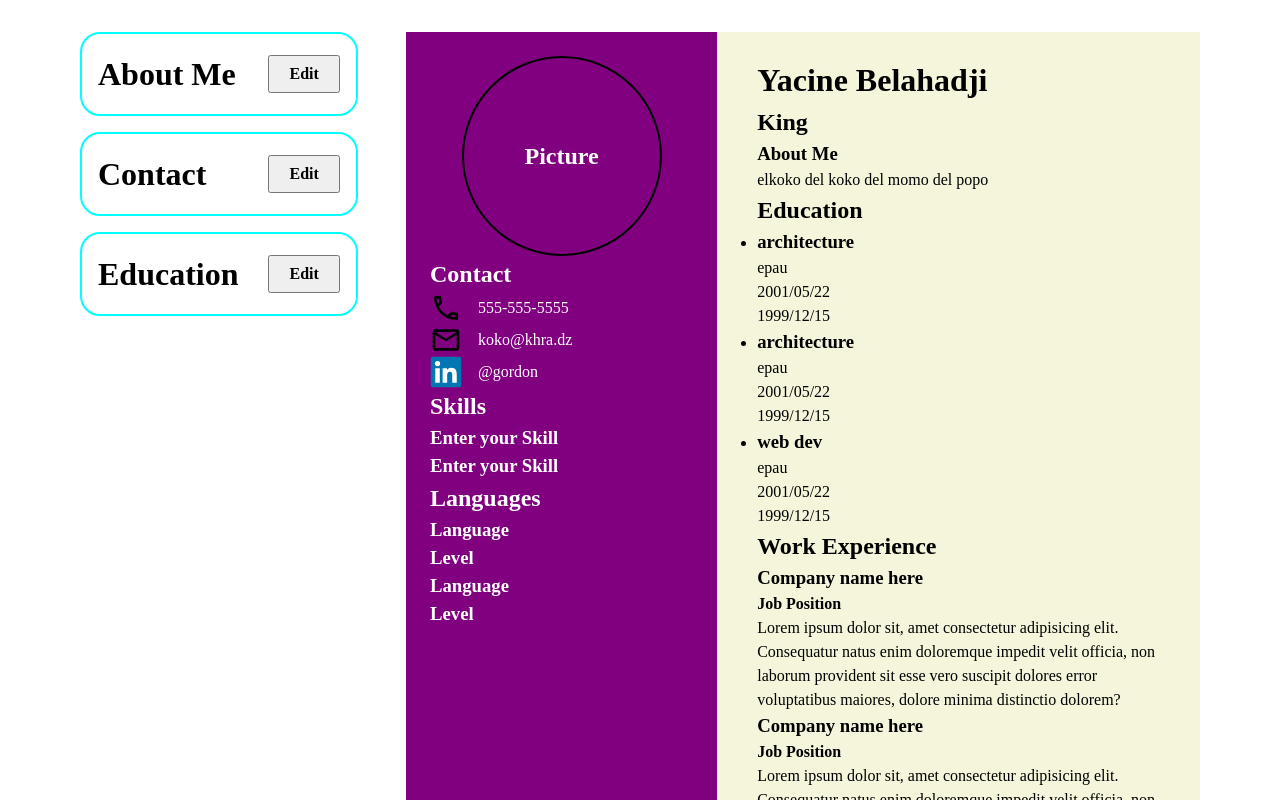
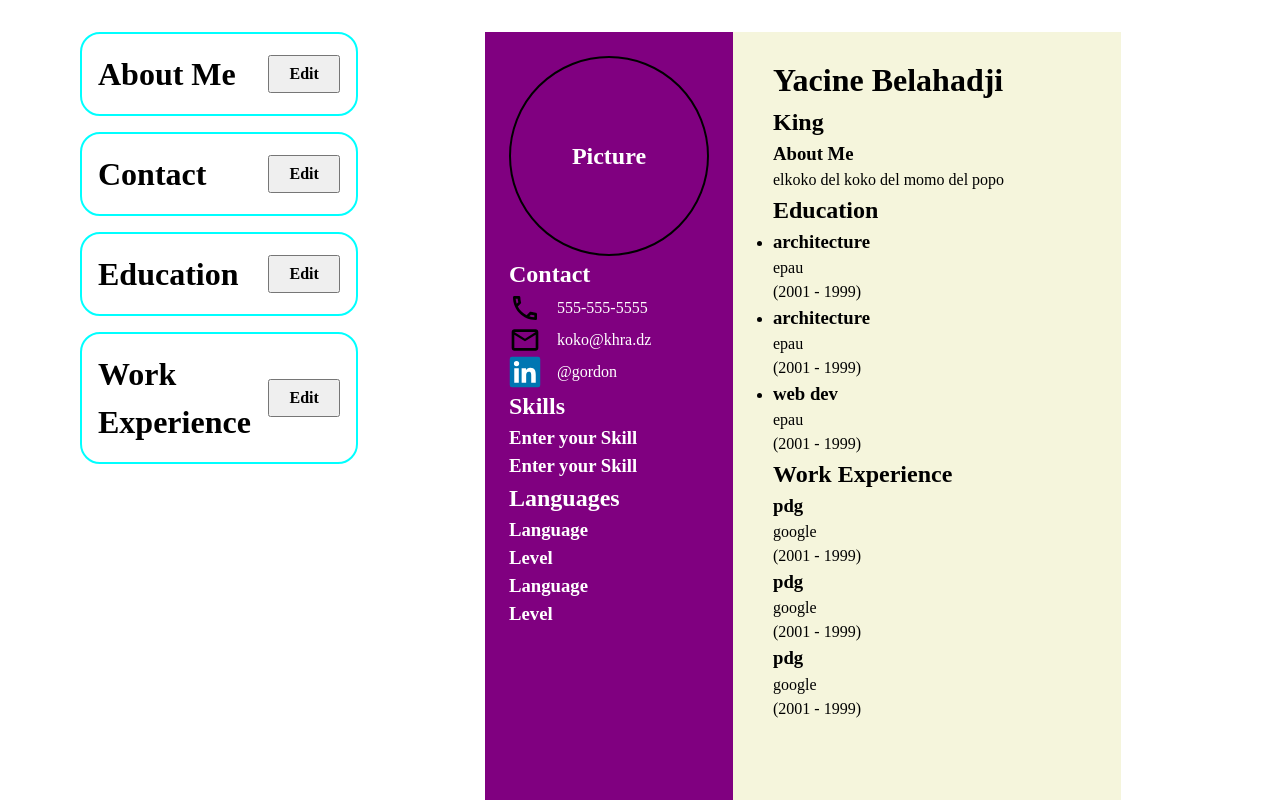
Before and after one commit to 3antozz/CV-Generator, a React (Vite) app: page / in a window 1280 px wide. Shown: the top 800 px of the page. Built offline with nearby package versions, Linux system fonts and the light colour scheme.

Commit message:
add education and work sections

```diff
--- a/src/App.jsx
+++ b/src/App.jsx
@@ -27,25 +27,56 @@ function App() {
 
   const [education, setEducation] = useState([
     {
+      isOpen: false,
       id: crypto.randomUUID(),
       major: 'architecture',
       institution: 'epau',
-      startDate: '2001/05/22',
-      endDate: '1999/12/15'
+      startDate: '2001-05',
+      endDate: '1999-12'
     },
     {
+      isOpen: false,
       id: crypto.randomUUID(),
       major: 'architecture',
       institution: 'epau',
-      startDate: '2001/05/22',
-      endDate: '1999/12/15'
+      startDate: '2001-05',
+      endDate: '1999-12'
     },
     {
+      isOpen: false,
       id: crypto.randomUUID(),
       major: 'web dev',
       institution: 'epau',
-      startDate: '2001/05/22',
-      endDate: '1999/12/15'
+      startDate: '2001-05',
+      endDate: '1999-12'
+    }
+  ])
+
+  const [workOpen, setWorkOpen] = useState(false)
+  const [work, setWork] = useState([
+    {
+      isOpen: false,
+      id: crypto.randomUUID(),
+      company: 'google',
+      job: 'pdg',
+      startDate: '2001-05',
+      endDate: '1999-12'
+    },
+    {
+      isOpen: false,
+      id: crypto.randomUUID(),
+      company: 'google',
+      job: 'pdg',
+      startDate: '2001-05',
+      endDate: '1999-12'
+    },
+    {
+      isOpen: false,
+      id: crypto.randomUUID(),
+      company: 'google',
+      job: 'pdg',
+      startDate: '2001-05',
+      endDate: '1999-12'
     }
   ])
 
@@ -54,11 +85,17 @@ function App() {
   }
 
   function educationHandler (event, elementId, obj) {
-    console.log(elementId);
-    console.log(obj);
-    console.log(education);
     event.preventDefault();
     setEducation(education.map((item) => item.id === elementId ? {...item, ...obj} : item))
+  }
+
+  function workButton () {
+    setWorkOpen(!workOpen);
+  }
+
+  function workHandler (event, elementId, obj) {
+    event.preventDefault();
+    setWork(work.map((item) => item.id === elementId ? {...item, ...obj} : item))
   }
 
   function contactHandler (event, obj) {
@@ -73,7 +110,7 @@ function App() {
   }
   return (
     <div className="container">
-      <Forms aboutValues={about} aboutChange={aboutHandler} contactValues={contact} contactChange={contactHandler} educationValues={education} educationOpen={educationOpen} setEducation={educationButton} educationChange={educationHandler} />
+      <Forms aboutValues={about} aboutChange={aboutHandler} contactValues={contact} contactChange={contactHandler} educationValues={education} educationOpen={educationOpen} setEducation={educationButton} educationChange={educationHandler} workValues={work} workOpen={workOpen} setWork={workButton} workChange={workHandler} />
       <div className="resume">
         <div className="left">
           <Picture />
@@ -84,7 +121,7 @@ function App() {
         <div className="right">
           <About values={about}/>
           <Education values={education}/>
-          <Work />
+          <Work values={work} />
         </div>
       </div>
     </div>
--- a/src/components/Education.jsx
+++ b/src/components/Education.jsx
@@ -11,6 +11,10 @@ function Education ({values}) {
     )
 }
 
+function convertDateToYear (date) {
+    return new Date(date).getFullYear();
+}
+
 
 
 function Major ({item}) {
@@ -18,8 +22,7 @@ function Major ({item}) {
         <li>
             <h3>{item.major}</h3>
             <p>{item.institution}</p>
-            <p>{item.startDate}</p>
-            <p>{item.endDate}</p>
+            <p>({convertDateToYear(item.startDate)} - {convertDateToYear(item.endDate)})</p>
         </li>
     )
 }
--- a/src/components/Forms.jsx
+++ b/src/components/Forms.jsx
@@ -1,6 +1,6 @@
 import '../styles/Forms.css'
 
-function Forms ({aboutValues, aboutChange, contactValues, contactChange, educationValues, educationChange, educationOpen, setEducation}) {
+function Forms ({aboutValues, aboutChange, contactValues, contactChange, educationValues, educationChange, educationOpen, setEducation, workValues, workOpen, setWork, workChange}) {
     return (
         <div className="forms">
             <form className='form-about' action="">
@@ -45,24 +45,40 @@ function Forms ({aboutValues, aboutChange, contactValues, contactChange, educati
                     </div>
                 </>}
             </form>
-            <form className='form-education' action="">
+            <div className='form-education form' action="">
                 <div>
                     <h1>Education</h1>
                     <button type="button" className='open' onClick={setEducation}>{educationOpen ? 'Submit' : 'Edit'}</button>
                 </div>
                 {educationOpen &&
                 <>
-                    {educationValues.map((item) => <EducationForm key={item.id} item={item} onEdit={educationChange} />)}
+                    {educationValues.map((item) => <MajorForm key={item.id} item={item} onEdit={educationChange} />)}
                 </>}
-            </form>
+            </div>
+            <div className='form-work form' action="">
+                <div>
+                    <h1>Work Experience</h1>
+                    <button type="button" className='open' onClick={setWork}>{workOpen ? 'Submit' : 'Edit'}</button>
+                </div>
+                {workOpen &&
+                <>
+                    {workValues.map((item) => <JobForm key={item.id} item={item} onEdit={workChange} />)}
+                </>}
+            </div>
       </div>
 
     )
 }
 
-function EducationForm ({item, onEdit}) {
+function MajorForm ({item, onEdit}) {
     return (
-        <div>
+        <form>
+            <div>
+                <h2>{item.major}</h2>
+                <button className='open' onClick={(event) => onEdit(event, item.id, {isOpen: !item.isOpen})}>{item.isOpen ? 'Submit' : 'Edit'}</button>
+            </div>
+            {item.isOpen &&
+            <>
             <div className='field'>
                 <label htmlFor="major">Major</label>
                 <input type="text" id="major" data-id={item.id} value={item.major} onChange={(event) => onEdit(event, event.target.dataset.id, {major: event.target.value})} />
@@ -73,13 +89,46 @@ function EducationForm ({item, onEdit}) {
             </div>
             <div className='field'>
                 <label htmlFor="startDate">Starting Date</label>
-                <input type="date" id="startDate" data-id={item.id} value={item.startDate} onChange={(event) => onEdit(event, event.target.dataset.id, {startDate: event.target.value})} />
+                <input type="month" id="startDate" data-id={item.id} value={item.startDate} onChange={(event) => onEdit(event, event.target.dataset.id, {startDate: event.target.value})} />
             </div>
             <div className='field'>
-                <label htmlFor="endtDate">Ending Date</label>
-                <input type="date" id="endDate" data-id={item.id} value={item.endDate} onChange={(event) => onEdit(event, event.target.dataset.id, {endDate: event.target.value})} />
+                <label htmlFor="endDate">Ending Date</label>
+                <input type="month" id="endDate" data-id={item.id} value={item.endDate} onChange={(event) => onEdit(event, event.target.dataset.id, {endDate: event.target.value})} />
             </div>
-    </div>
+        </>
+            }
+    </form>
+    )
+}
+
+function JobForm ({item, onEdit}) {
+    return (
+        <form>
+            <div>
+                <h2>{item.job}</h2>
+                <button className='open' onClick={(event) => onEdit(event, item.id, {isOpen: !item.isOpen})}>{item.isOpen ? 'Submit' : 'Edit'}</button>
+            </div>
+            {item.isOpen &&
+            <>
+            <div className='field'>
+                <label htmlFor="job">Job Position</label>
+                <input type="text" id="job" data-id={item.id} value={item.job} onChange={(event) => onEdit(event, event.target.dataset.id, {job: event.target.value})} />
+            </div>
+            <div className='field'>
+                <label htmlFor="company">Company</label>
+                <input type="text" id="company" data-id={item.id} value={item.company} onChange={(event) => onEdit(event, event.target.dataset.id, {company: event.target.value})} />
+            </div>
+            <div className='field'>
+                <label htmlFor="startDate">Starting Date</label>
+                <input type="month" id="startDate" data-id={item.id} value={item.startDate} onChange={(event) => onEdit(event, event.target.dataset.id, {startDate: event.target.value})} />
+            </div>
+            <div className='field'>
+                <label htmlFor="endDate">Ending Date</label>
+                <input type="month" id="endDate" data-id={item.id} value={item.endDate} onChange={(event) => onEdit(event, event.target.dataset.id, {endDate: event.target.value})} />
+            </div>
+        </>
+            }
+    </form>
     )
 }
 
--- a/src/components/Work.jsx
+++ b/src/components/Work.jsx
@@ -1,24 +1,28 @@
 import '../styles/Work.css'
-import { useState } from 'react';
 
-function Work () {
+function Work ({values}) {
     return (
         <div className='work'>
             <h2>Work Experience</h2>
-            <Job />
-            <Job />
+            <ul>
+                {values.map((item) => <Job key={item.id} item={item} />)}
+            </ul>
         </div>
     )
 }
 
+function convertDateToYear (date) {
+    return new Date(date).getFullYear();
+}
 
 
-function Job () {
+
+function Job ({item}) {
     return (
         <div>
-            <h3>Company name here</h3>
-            <h4>Job Position</h4>
-            <p>Lorem ipsum dolor sit, amet consectetur adipisicing elit. Consequatur natus enim doloremque impedit velit officia, non laborum provident sit esse vero suscipit dolores error voluptatibus maiores, dolore minima distinctio dolorem?</p>
+            <h3>{item.job}</h3>
+            <p>{item.company}</p>
+            <p>({convertDateToYear(item.startDate)} - {convertDateToYear(item.endDate)})</p>
         </div>
     )
 }
--- a/src/styles/Forms.css
+++ b/src/styles/Forms.css
@@ -14,24 +14,19 @@ textarea {
     resize: none;
 }
 
-form {
+form, .form {
     border: 2px solid cyan;
     border-radius: 20px;
     padding: 1rem;
 }
 
-form > div:first-child {
+form > div:first-child, .form > div:first-child {
     display: flex;
 }
-form > div > h1 {
+form > div > h1, .form > div > h1, form > div > h2  {
     flex: 1;
 }
 
-form button[type="submit"] {
-    display: block;
-    width: 70%;
-    margin: auto;
-}
 
 
 input, textarea {
```
